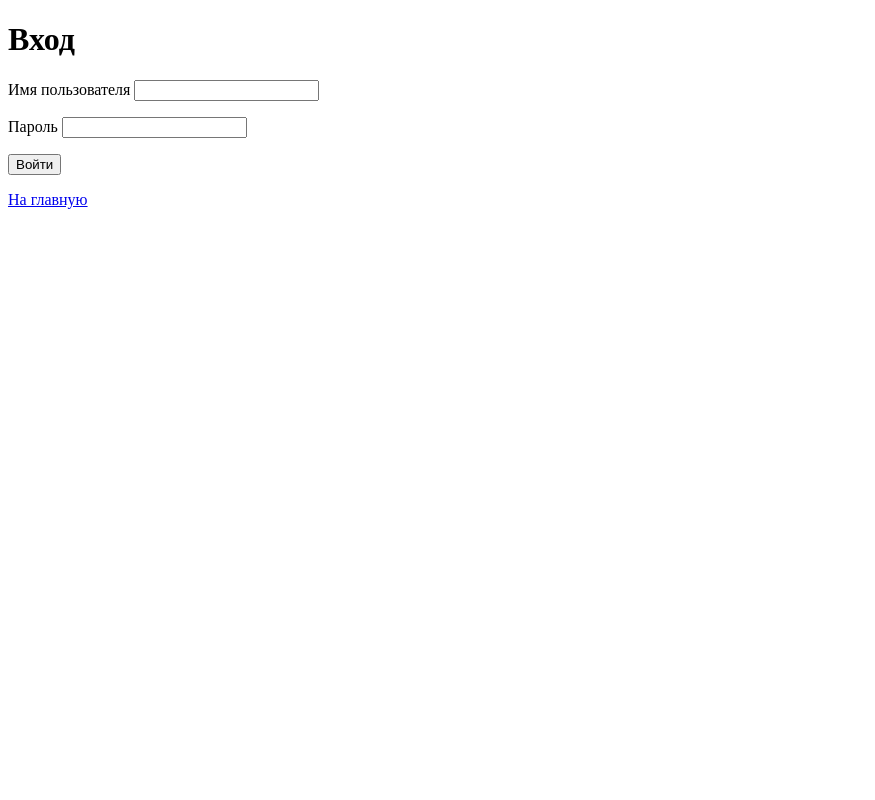
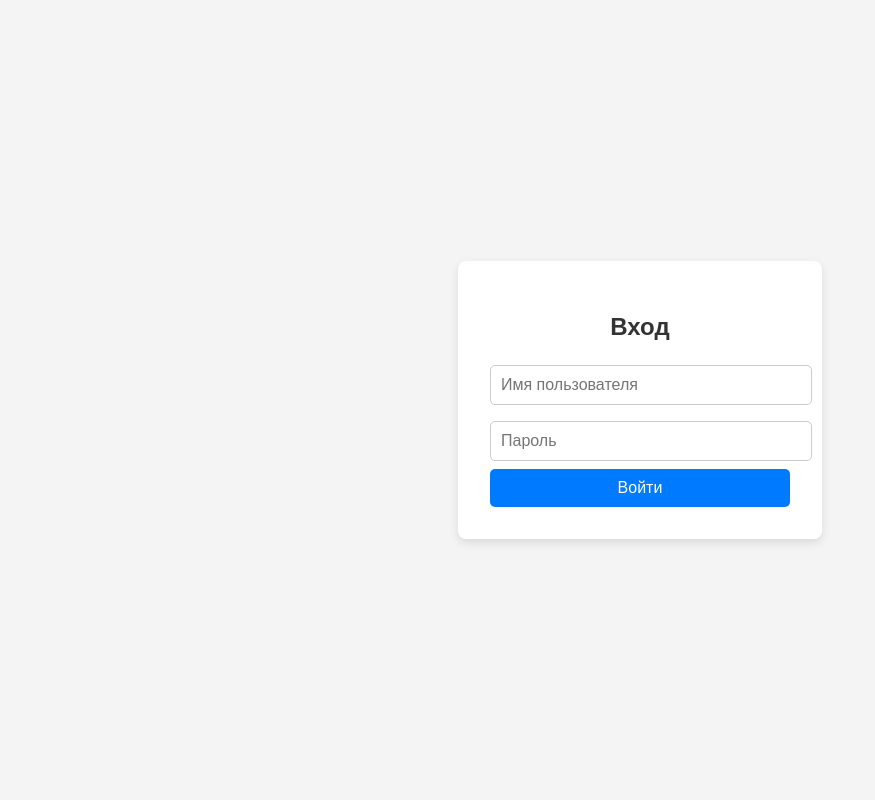
Before and after one commit to alfiia-bad/ask, a Flask app: page /login in a window 1280 px wide. Shown: the whole page, without its empty margins (0-875 px from the left). Run offline with Flask 2, Linux system fonts and the light colour scheme.

Commit message:
Update login.html

```diff
--- a/templates/login.html
+++ b/templates/login.html
@@ -3,16 +3,68 @@
 <head>
     <meta charset="UTF-8">
     <meta name="viewport" content="width=device-width, initial-scale=1.0">
-    <title>Вход</title>
+    <title>Вход в систему</title>
+    <style>
+        body {
+            font-family: Arial, sans-serif;
+            display: flex;
+            justify-content: center;
+            align-items: center;
+            height: 100vh;
+            background-color: #f4f4f4;
+            margin: 0;
+        }
+        .login-container {
+            background: white;
+            padding: 2rem;
+            border-radius: 8px;
+            box-shadow: 0 4px 10px rgba(0, 0, 0, 0.1);
+            width: 300px;
+            text-align: center;
+        }
+        .login-container h2 {
+            margin-bottom: 1rem;
+            color: #333;
+        }
+        .login-container input {
+            width: 100%;
+            padding: 10px;
+            margin: 8px 0;
+            border: 1px solid #ccc;
+            border-radius: 5px;
+            font-size: 16px;
+        }
+        .login-container button {
+            width: 100%;
+            background: #007bff;
+            color: white;
+            border: none;
+            padding: 10px;
+            font-size: 16px;
+            border-radius: 5px;
+            cursor: pointer;
+        }
+        .login-container button:hover {
+            background: #0056b3;
+        }
+        .error {
+            color: red;
+            margin-bottom: 1rem;
+        }
+    </style>
 </head>
 <body>
-    <h1>Вход</h1>
-    <form method="post">
-        {{ form.hidden_tag() }}
-        <p>{{ form.username.label }} {{ form.username() }}</p>
-        <p>{{ form.password.label }} {{ form.password() }}</p>
-        <p>{{ form.submit() }}</p>
-    </form>
-    <a href="/">На главную</a>
+    <div class="login-container">
+        <h2>Вход</h2>
+        {% for message in get_flashed_messages(category_filter=["danger"]) %}
+            <p class="error">{{ message }}</p>
+        {% endfor %}
+        <form method="POST">
+            {{ form.hidden_tag() }}
+            <input type="text" name="username" placeholder="Имя пользователя" required>
+            <input type="password" name="password" placeholder="Пароль" required>
+            <button type="submit">Войти</button>
+        </form>
+    </div>
 </body>
 </html>
```
